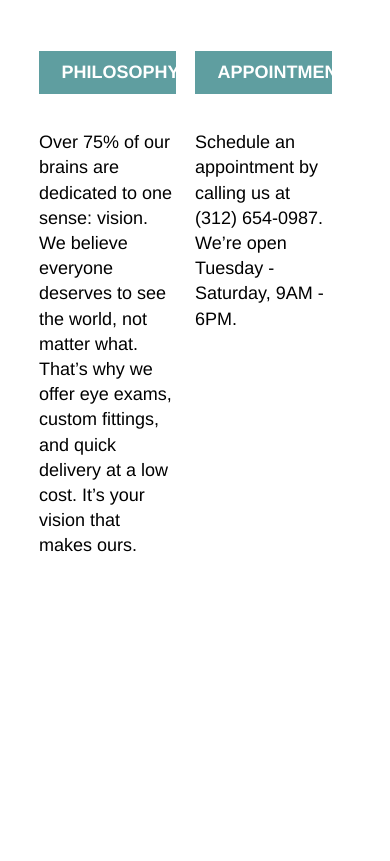
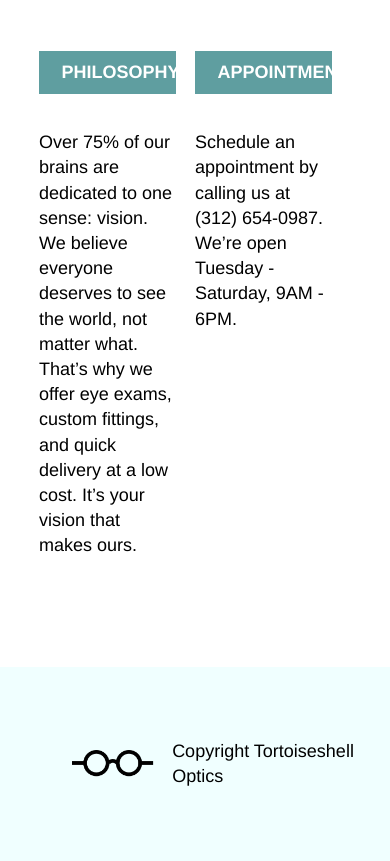
Before and after one commit to ubulinx/tortoise, a plain HTML site: page index.html in a window 390 px wide. Shown: the part 759-1620 px from the top of the page. Before the commit the page ends 1426 px from the top, so only its background shows below. Drawn offline with Linux system fonts and the light colour scheme.

Commit message:
Finished tablet view.

```diff
--- a/index.html
+++ b/index.html
@@ -54,18 +54,24 @@
 			<div class="title">
 				PHILOSOPHY
 			</div>
-			<P>
+			<p>
         Over 75% of our brains are dedicated to one sense: vision. We believe everyone deserves to see the world, not matter what. That’s why we offer eye exams, custom fittings, and quick delivery at a low cost. It’s your vision that makes ours.
-			</P>
+			</p>
 		</div>
 		<div class="info">
 			<div class="title">
 				APPOINTMENTS
 			</div>
-			<P>
+			<p>
         Schedule an appointment by calling us at (312) 654-0987. We’re open Tuesday - Saturday, 9AM - 6PM.
-			</P>
+			</p>
 		</div>
 	</section>
+	<footer class="container">
+		<img src="resources/Images/logo-black.png">
+		<div>
+			Copyright Tortoiseshell Optics
+		</div>
+	</footer>
 </body>
 </html>
--- a/resources/style.css
+++ b/resources/style.css
@@ -122,3 +122,15 @@ img {
 .info p {
     padding: 1rem 0;
 }
+/*Footer section*/
+footer {
+    background-color: azure;
+    padding: 4rem 2rem;
+    display: flex;
+    align-items: center;
+}
+footer img {
+    height: 1.5rem;
+    margin-left: 2rem;
+    margin-right: 1rem;
+}
```
